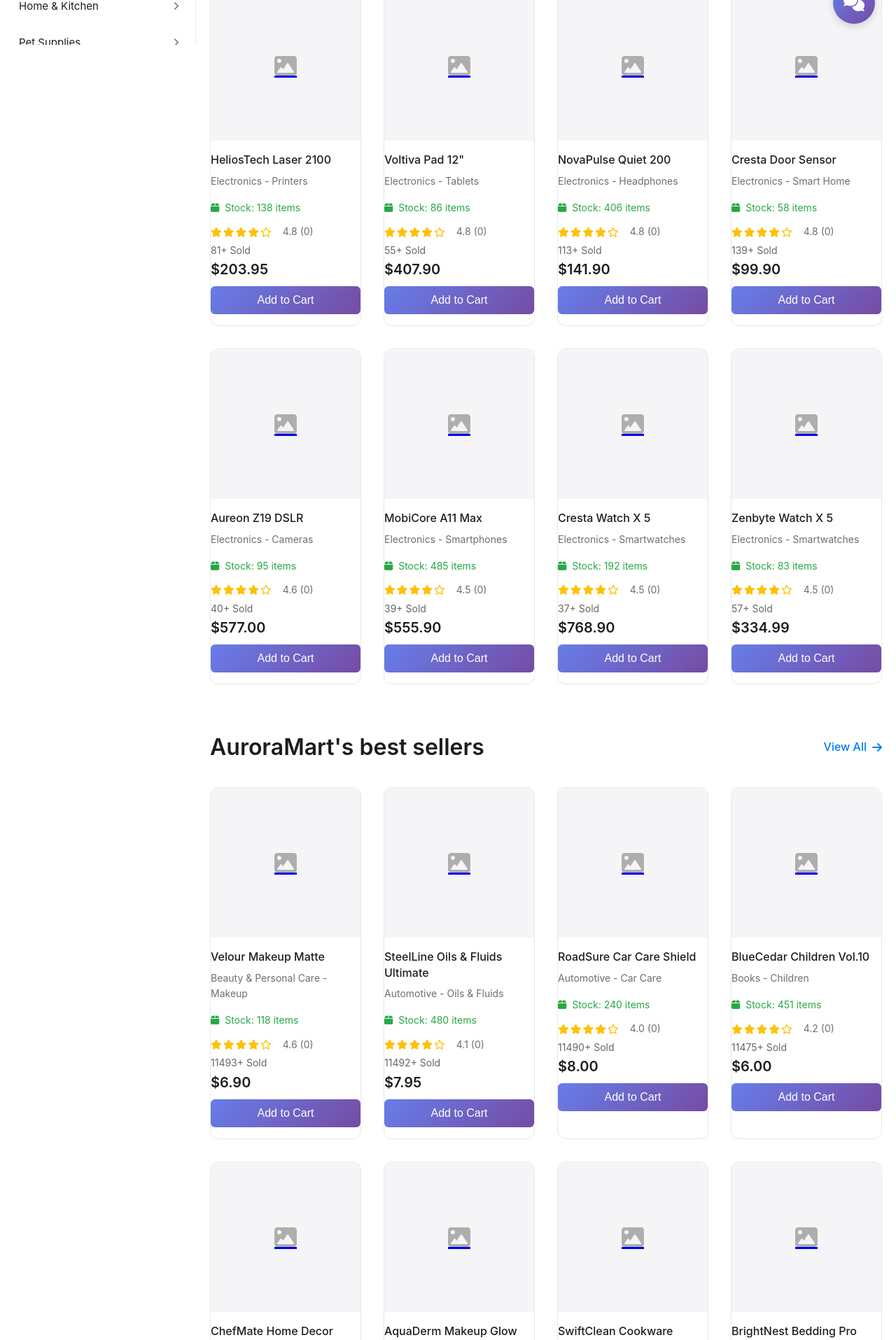
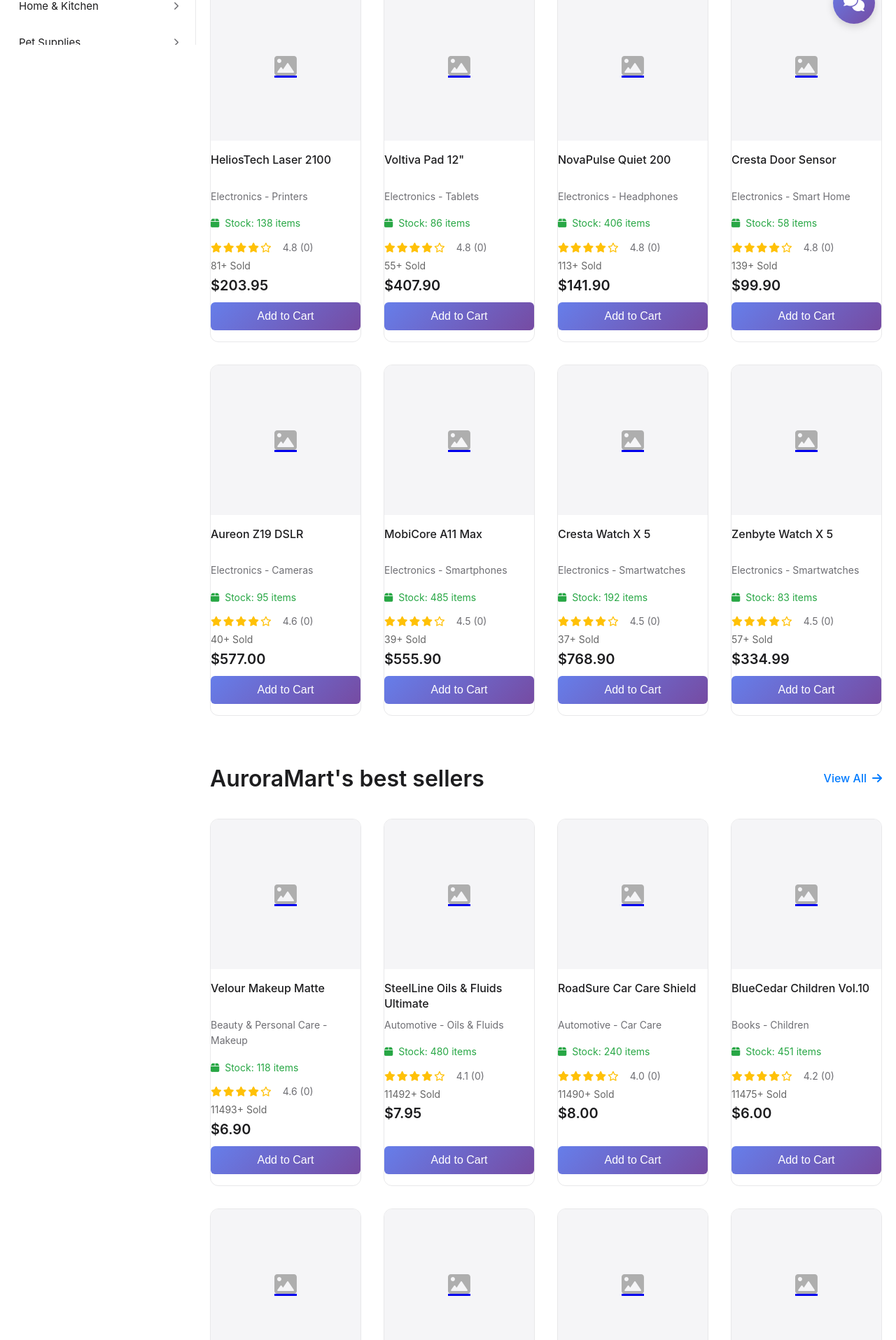
Before and after one commit to Archdaraider/IS2108, a Django app: page / in a window 1280 px wide. Shown: the part 736-2651 px from the top of the page at 70% size. Run offline with Django 5.2, Linux system fonts and the light colour scheme; a user stored in the database is signed in; data comes from the database, SQL or seed files in the repository; data that the repository does not hold is empty.

Commit message:
add to cart button FINALLY FIXEDD

```diff
--- a/aurora/auroramart_project/storefront/static/css/storefront.css
+++ b/aurora/auroramart_project/storefront/static/css/storefront.css
@@ -984,6 +984,14 @@ body:has(.category-browser-sidebar) .main-content {
     min-height: 0;
 }
 
+/* Push cart actions to bottom of product-info */
+.product-info .add-to-cart-form,
+.product-info .quantity-picker,
+.product-info > button.btn-secondary {
+    margin-top: auto;
+    flex-shrink: 0;
+}
+
 .product-price {
     font-size: 1.25rem;
     font-weight: 600;
@@ -997,6 +1005,7 @@ body:has(.category-browser-sidebar) .main-content {
     font-weight: 500;
     margin-bottom: 0.5rem;
     line-height: 1.4;
+    min-height: 2.8em; /* Accommodate 2 lines of text (1.4 line-height * 2) */
 }
 
 .product-name a {
```
